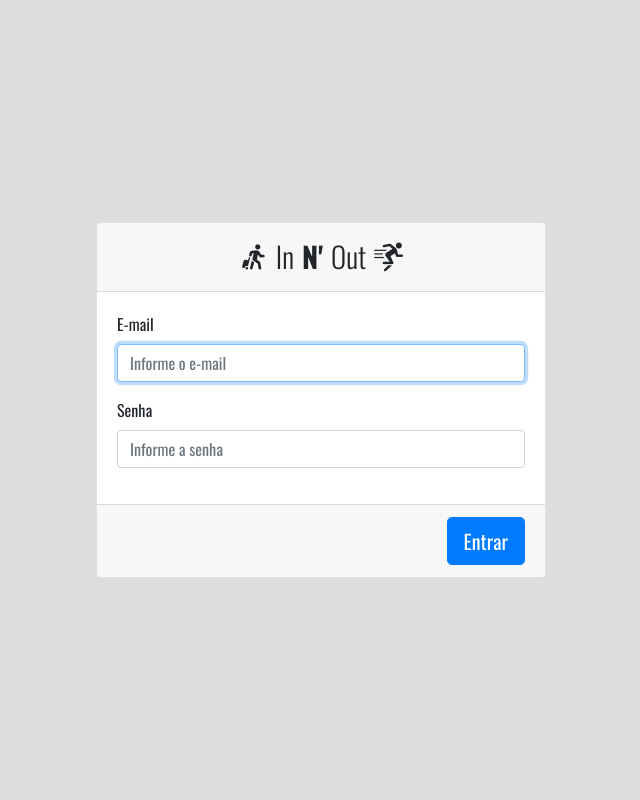
After one commit to olooeez/innout, a PHP site: template src/views/login.php in a window 1280 px wide. The commit adds this page. Shown: the whole page, without its empty margins (319-959 px from the left). Run offline with PHP 8.4, Linux system fonts and the light colour scheme; the template is opened without the code that fills it, so the values that code supplies are empty.

Commit message:
Create login page

```diff
--- a/src/config/config.php
+++ b/src/config/config.php
@@ -4,6 +4,7 @@ date_default_timezone_set('America/Sao_Paulo');
 setlocale(LC_TIME, 'pt_BR', 'pt_BR.utf-8');
 
 define('MODEL_PATH', dirname(realpath(__FILE__)) . '/../models');
+define('VIEW_PATH', dirname(realpath(__FILE__)) . '/../views');
 
 require_once(realpath(dirname(__FILE__) . '/database.php'));
 
--- /dev/null
+++ b/src/views/login.php
@@ -0,0 +1,39 @@
+<!DOCTYPE html>
+<html lang="en">
+<head>
+    <meta charset="UTF-8">
+    <meta http-equiv="X-UA-Compatible" content="IE=edge">
+    <meta name="viewport" content="width=device-width, initial-scale=1.0">
+    <link rel="stylesheet" href="assets/css/comum.css">
+    <link rel="stylesheet" href="assets/css/bootstrap.min.css">
+    <link rel="stylesheet" href="assets/css/icofont.min.css">
+    <link rel="stylesheet" href="assets/css/login.css">
+    <title>In N' Out</title>
+</head>
+<body>
+    <form class="form-login" action="#" method="post">
+        <div class="login-card card">
+            <div class="card-header">
+                <i class="icofont-travelling mr-2"></i>
+                <span class="font-weight-light">In</span>
+                <span class="font-weight-bold mx-2">N'</span>
+                <span class="font-weight-light">Out</span>
+                <i class="icofont-runner-alt-1 ml-2"></i>
+            </div>
+            <div class="card-body">
+                <div class="form-group">
+                    <label for="email">E-mail</label>
+                    <input type="email" name="email" id="email" class="form-control" placeholder="Informe o e-mail" autofocus>
+                </div>
+                <div class="form-group">
+                    <label for="password">Senha</label>
+                    <input type="password" name="password" id="password" class="form-control" placeholder="Informe a senha">
+                </div>
+            </div>
+            <div class="card-footer">
+                <button class="btn btn-lg btn-primary">Entrar</button>
+            </div>
+        </div>
+    </form>
+</body>
+</html>
```
Also changed, not shown: public/index.php (+1 -19 lines), public/assets/css/login.css (added).
